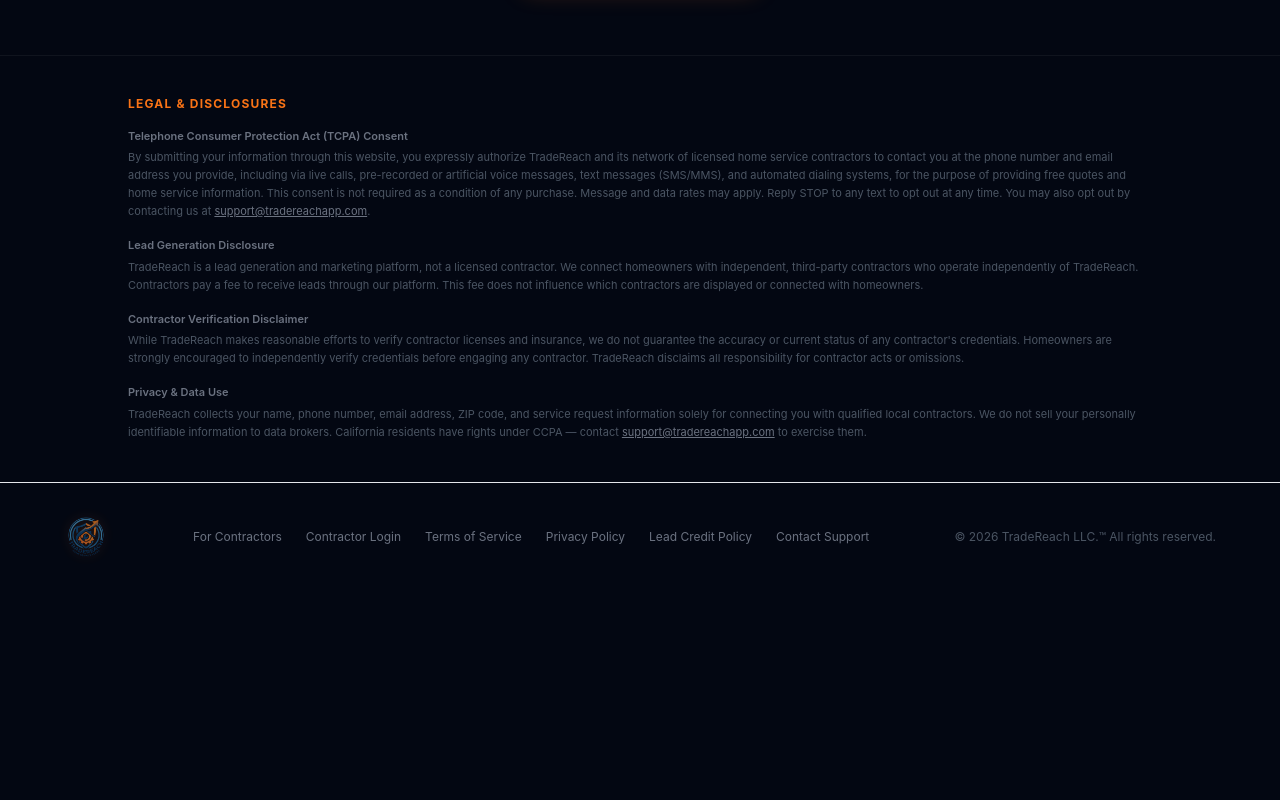
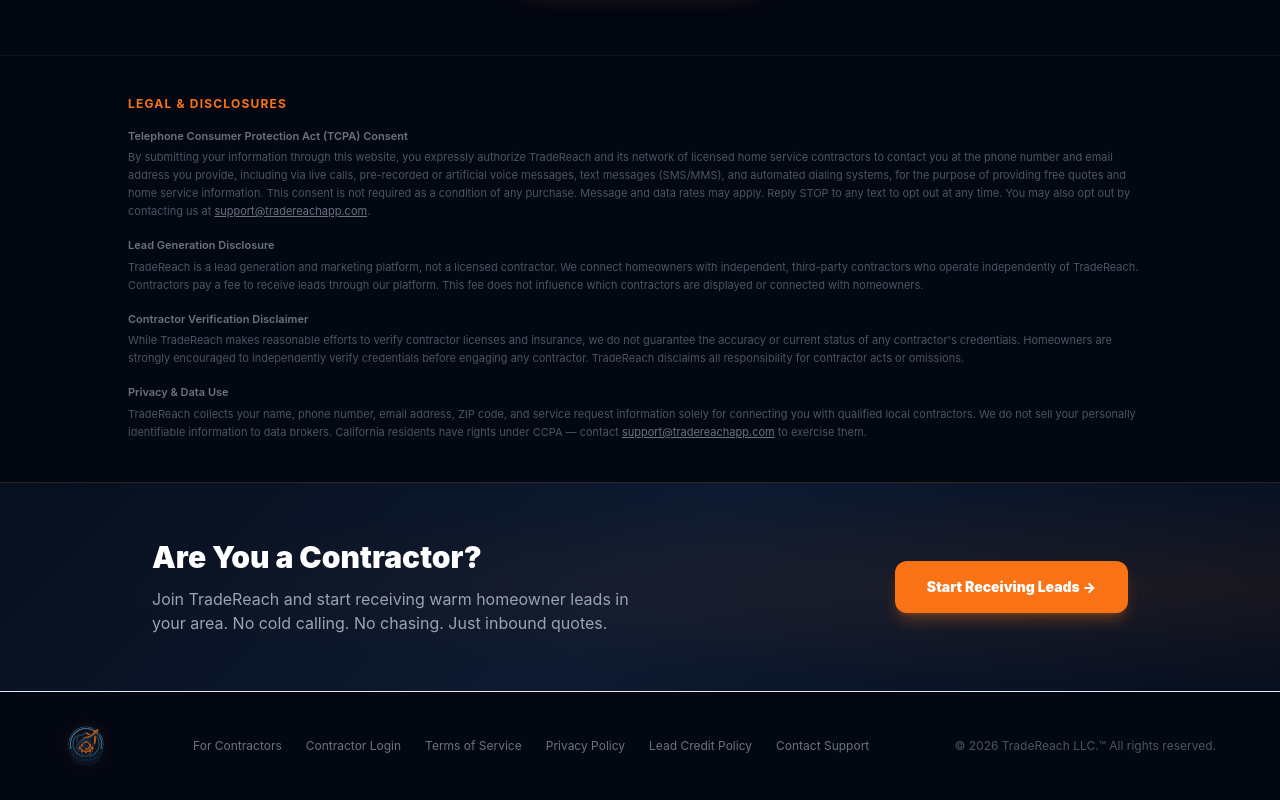
Before and after one commit to tradereachapp-blip/tradereach, a Next.js app: page / in a window 1280 px wide. Shown: the part 3911-4711 px from the top of the page. Before the commit the page ends 4502 px from the top, so only its background shows below. Built offline with nearby package versions, Linux system fonts and the light colour scheme.

Commit message:
Add contractor recruitment banner above footer in landing page

```diff
--- a/src/app/page.tsx
+++ b/src/app/page.tsx
@@ -238,8 +238,8 @@
             <div className="space-y-4">
               {[
                 { name: 'Jennifer M.', location: 'Austin, TX', service: 'Roofing', quote: 'I filled out the form at 9am and had two contractors calling me by 10:30. Got my roof replaced for $800 less than what my neighbor paid.' },
-                { name: 'Mike D.', location: 'Phoenix, AZ', service: 'HVAC', quote: 'AC went out on a 105° day. TradeReach had a tech at my door same afternoon. Couldn\'t believe it.' },
-                { name: 'Sandra T.', location: 'Nashville, TN', service: 'Plumbing', quote: 'Finally a service that doesn\'t spam you. One call, one contractor, fixed same day.' },
+                { name: 'Mike D.', location: 'Phoenix, AZ', service: 'HVAC', quote: "AC went out on a 105° day. TradeReach had a tech at my door same afternoon. Couldn't believe it." },
+                { name: 'Sandra T.', location: 'Nashville, TN', service: 'Plumbing', quote: "Finally a service that doesn't spam you. One call, one contractor, fixed same day." },
               ].map((t, i) => (
                 <div key={t.name} className="premium-card reveal-up bg-white/3 border border-white/8 rounded-2xl p-5" style={{ animationDelay: `${i * 0.1}s` }}>
                   <div className="flex mb-3">
@@ -323,6 +323,36 @@
         </div>
       </section>
 
+      {/* ── CONTRACTOR RECRUITMENT BANNER ── */}
+      <section style={{
+        background: 'linear-gradient(135deg, #080f1e 0%, #0d1a30 50%, #080f1e 100%)',
+        borderTop: '1px solid rgba(249,115,22,0.15)',
+        position: 'relative',
+        overflow: 'hidden',
+      }}>
+        {/* Subtle orange radial glow — right side */}
+        <div style={{
+          position: 'absolute',
+          inset: 0,
+          background: 'radial-gradient(ellipse at 85% 50%, rgba(249,115,22,0.07) 0%, transparent 65%)',
+          pointerEvents: 'none',
+        }} aria-hidden="true" />
+        <div className="max-w-5xl mx-auto px-6 py-14 relative flex flex-col sm:flex-row items-center justify-between gap-8">
+          <div>
+            <h2 className="text-2xl md:text-3xl font-black text-white mb-3">Are You a Contractor?</h2>
+            <p className="text-gray-400 max-w-lg leading-relaxed text-sm md:text-base">
+              Join TradeReach and start receiving warm homeowner leads in your area. No cold calling. No chasing. Just inbound quotes.
+            </p>
+          </div>
+          <a
+            href="/contractors"
+            className="cta-btn flex-shrink-0 inline-flex items-center justify-center gap-2 bg-orange-500 hover:bg-orange-600 text-white font-black px-8 py-4 rounded-xl transition-all shadow-lg shadow-orange-500/30 text-sm whitespace-nowrap"
+          >
+            Start Receiving Leads →
+          </a>
+        </div>
+      </section>
+
       {/* ── FOOTER ── */}
       <SiteFooter />
 
```
